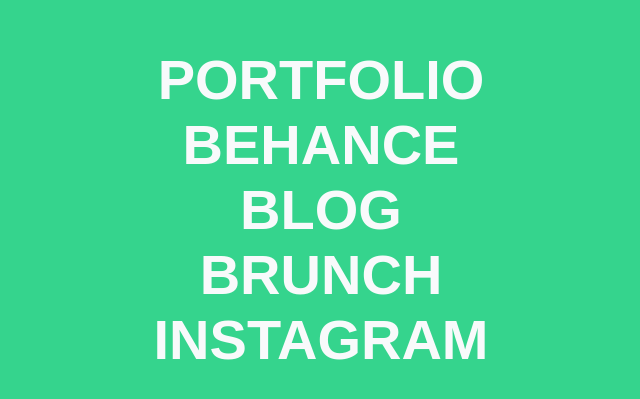
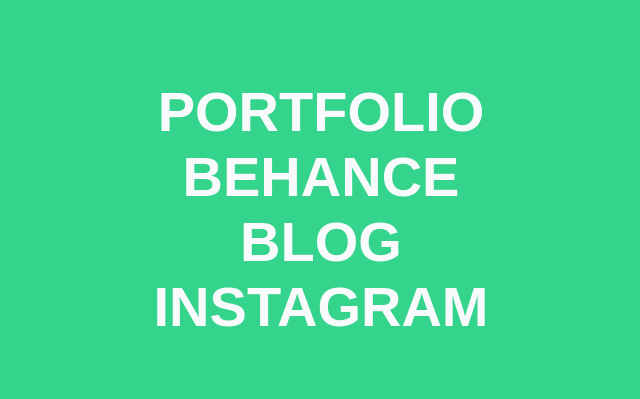
Before and after one commit to ohrokdesign/home, a plain HTML site: page index.html in a window 1280 px wide. Shown: the part 191-590 px from the top of the page, without its empty margins (319-959 px from the left). Drawn offline with Linux system fonts and the light colour scheme.

Commit message:
Brunch deleted

```diff
--- a/index.html
+++ b/index.html
@@ -12,7 +12,6 @@
             <li><a href="https://portfolio.ohrokdesign.com/" target="blank">Portfolio</a></li>
             <li><a href="https://www.behance.net/ohrokdesign" target="blank">Behance</a></li>
             <li><a href="https://blog.ohrokdesign.com/" target="blank">Blog</a></li>
-            <li><a href="https://brunch.co.kr/@ohrokdesign" target="blank">Brunch</a></li>
             <li><a href="https://www.instagram.com/arte_ohrok" target="blank">Instagram</a></li>
         </ul>
     </div>
```
